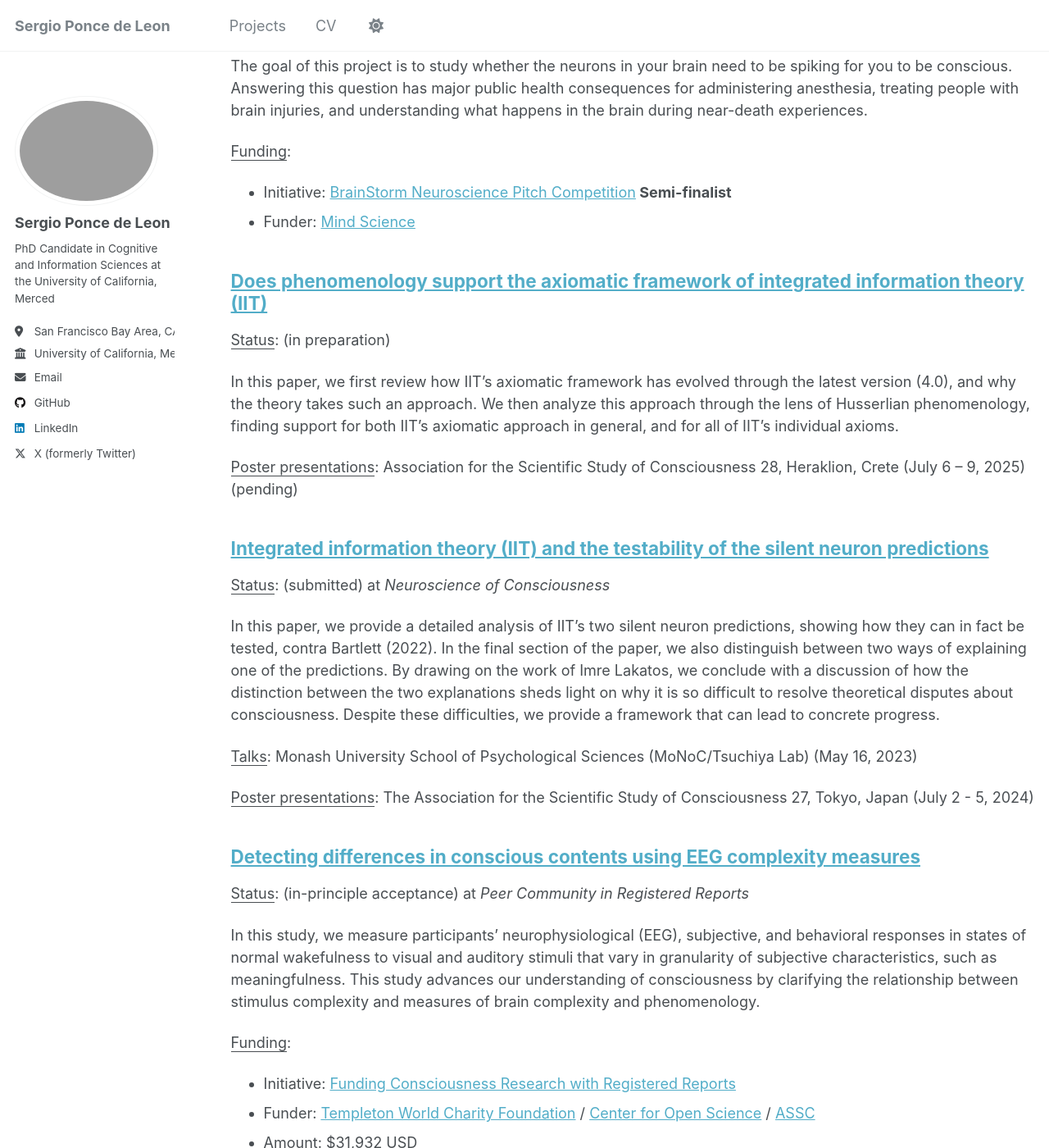
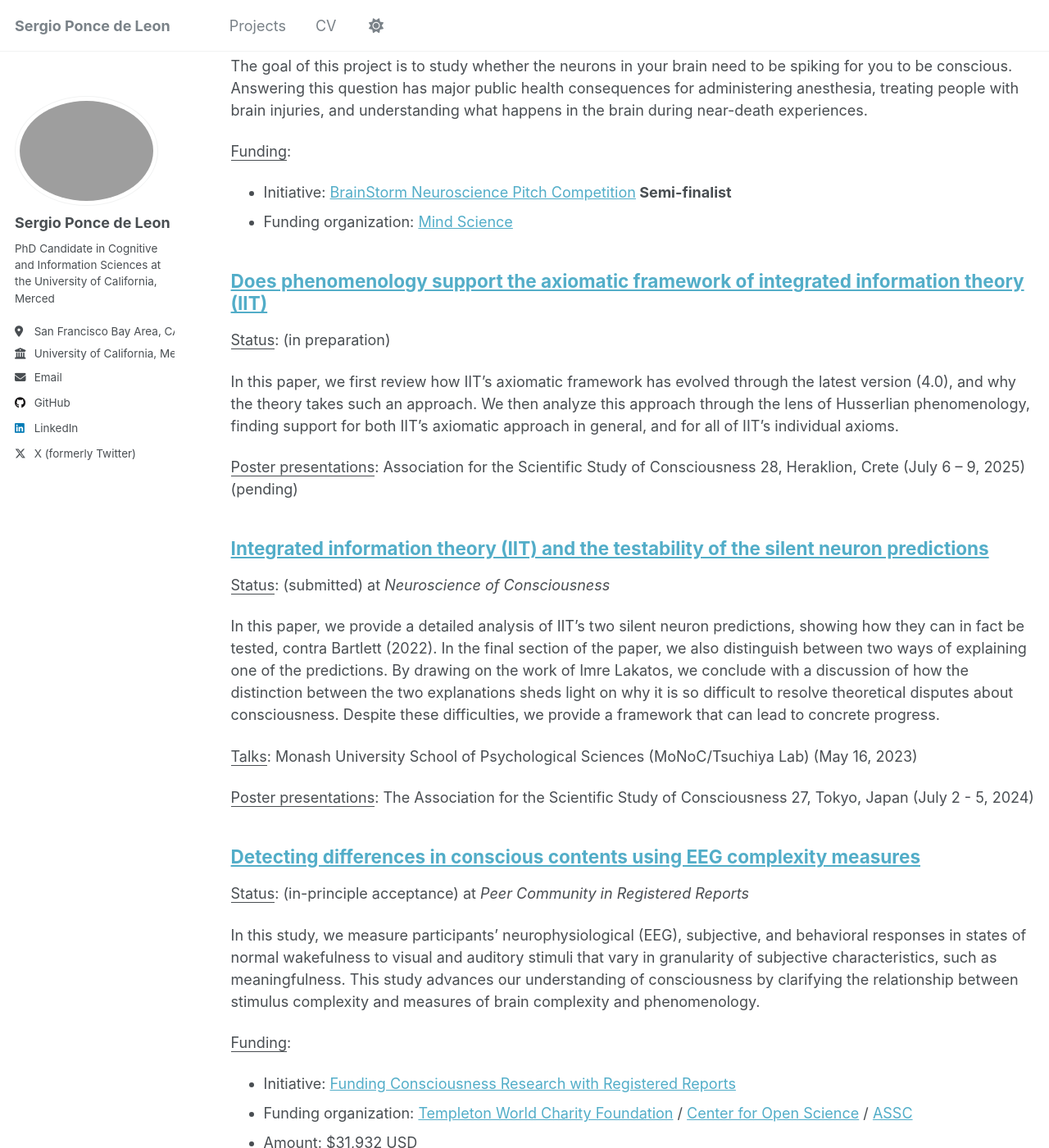
Before and after one commit to sergiopdl/sergiopdl.github.io, a Jekyll site: the page built from _pages/projects.html, in a window 1280 px wide and 1400 px high, scrolled down 201 px. Shown: the whole window at 82% size. Built offline with Jekyll 4.4.1, drawn with Linux system fonts in a browser that asks for light colours.

Commit message:
Updated Project funding text

```diff
--- a/_projects/2025-05-08-Detecting-diferences-in-conscious-contents-using-EEG-complexity-measures.md
+++ b/_projects/2025-05-08-Detecting-diferences-in-conscious-contents-using-EEG-complexity-measures.md
@@ -14,7 +14,7 @@ submitted:
 in_review:
 ipa: true
 funding_awarded: "<ul><li>Initiative: <a href='https://www.cos.io/consciousness' target='_blank'>Funding Consciousness Research with Registered Reports</a></li>
-<li>Funder: <a href='https://www.templetonworldcharity.org/' target='_blank'>Templeton World Charity Foundation</a> / <a href='https://www.cos.io/' target='_blank'>Center for Open Science</a> / <a href='https://theassc.org/' target='_blank'>ASSC</a></li>
+<li>Funding organization: <a href='https://www.templetonworldcharity.org/' target='_blank'>Templeton World Charity Foundation</a> / <a href='https://www.cos.io/' target='_blank'>Center for Open Science</a> / <a href='https://theassc.org/' target='_blank'>ASSC</a></li>
 <li>Amount: $31,932 USD</li></ul>"
 talks: "University of California, Los Angeles, Department of Psychology (MontiLab) (December 11, 2023)"
 posters: "<ul><li>The Association for the Scientific Study of Consciousness 26, New York, NY (June 23 – 25, 2023) (<b>awarded 2nd place </b>in the student poster competition)</li>
--- a/_projects/2025-06-08-Does-brain-activity-cause-consciousness-a-tms-experiment.md
+++ b/_projects/2025-06-08-Does-brain-activity-cause-consciousness-a-tms-experiment.md
@@ -14,7 +14,7 @@ submitted:
 in_review:
 ipa:
 funding_awarded: "<ul><li>Initiative: <a href='https://mindscience.org/brainstorm/' target='_blank'>BrainStorm Neuroscience Pitch Competition</a><b> Semi-finalist</b></li>
-<li>Funder: <a href='https://mindscience.org/' target='_blank'>Mind Science</a></li>"
+<li>Funding organization: <a href='https://mindscience.org/' target='_blank'>Mind Science</a></li>"
 talks:
 posters:
 ---
```
